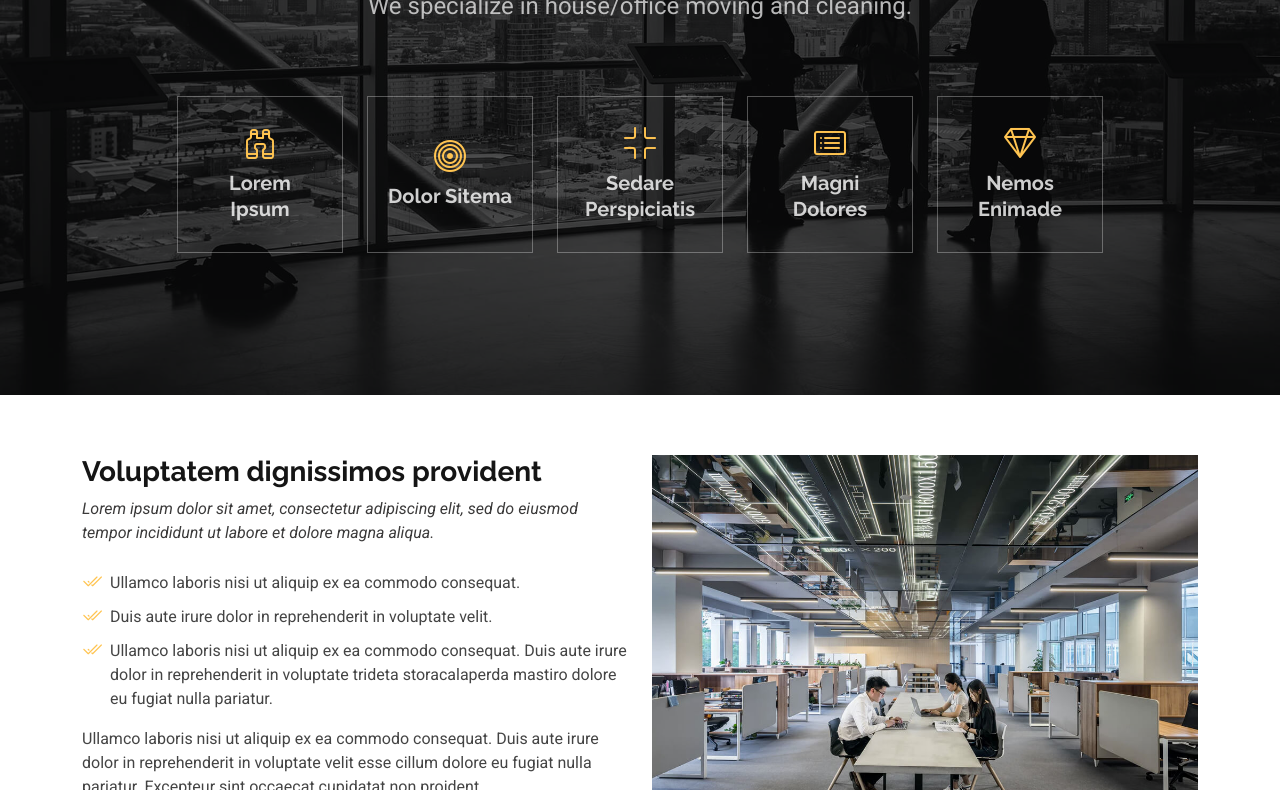
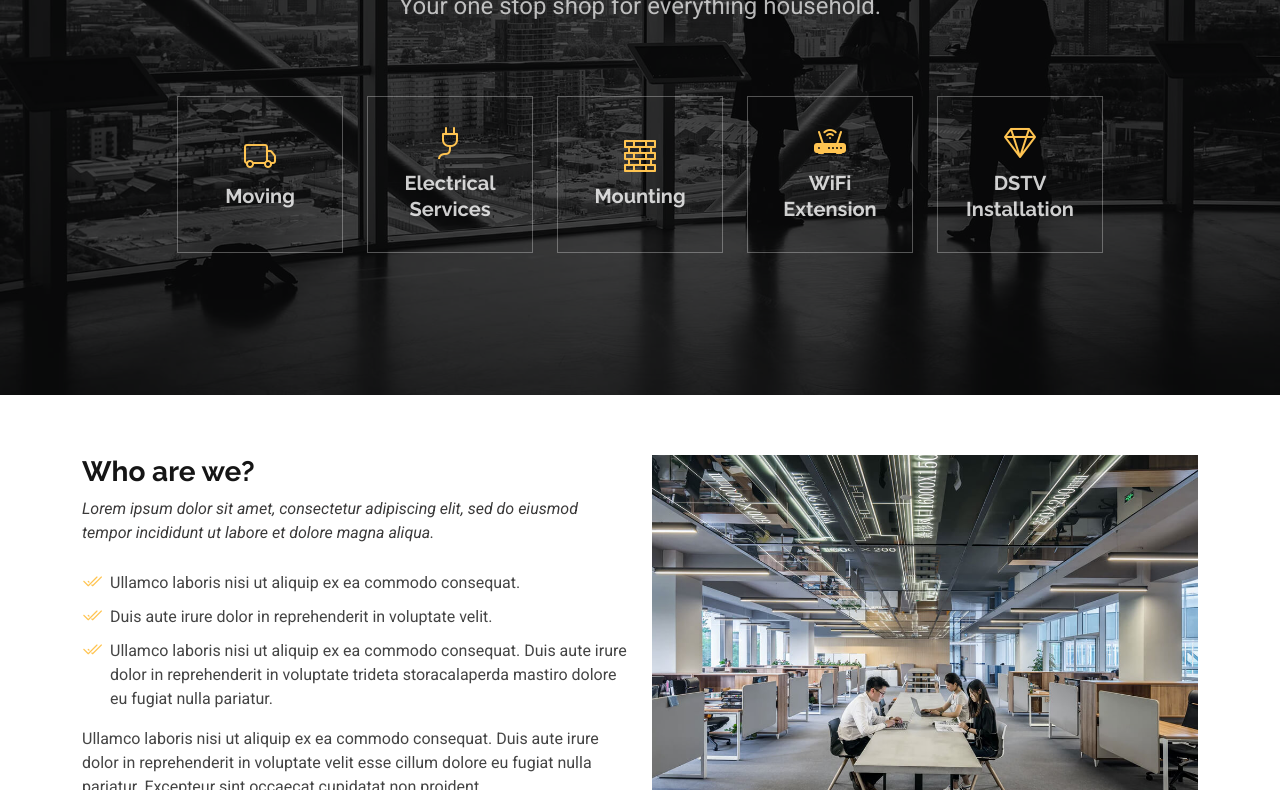
Before and after one commit to bikathi/cj-movers, a plain HTML site: page index.html in a window 1280 px wide. Shown: the part 405-1195 px from the top of the page. Drawn offline with Linux system fonts and the light colour scheme.

Commit message:
Add core services to welcome anchor and change website title

```diff
--- a/index.html
+++ b/index.html
@@ -3,7 +3,7 @@
     <head>
         <meta charset="utf-8" />
         <meta content="width=device-width, initial-scale=1.0" name="viewport" />
-        <title>Index - Gp Bootstrap Template</title>
+        <title>CjMovers: Everything Household</title>
         <meta name="description" content="" />
         <meta name="keywords" content="" />
 
@@ -97,14 +97,9 @@
                     >
                         <div class="col-xl-6 col-lg-8">
                             <h2>
-                                Moving and cleaning solutions with CjMovers<span
-                                    >.</span
-                                >
+                                Household solutions with CjMovers<span>.</span>
                             </h2>
-                            <p>
-                                We specialize in house/office moving and
-                                cleaning.
-                            </p>
+                            <p>Your one stop shop for everything household.</p>
                         </div>
                     </div>
 
@@ -119,8 +114,8 @@
                             data-aos-delay="300"
                         >
                             <div class="icon-box">
-                                <i class="bi bi-binoculars"></i>
-                                <h3><a href="">Lorem Ipsum</a></h3>
+                                <i class="bi bi-truck"></i>
+                                <h3><a href="">Moving</a></h3>
                             </div>
                         </div>
                         <div
@@ -129,8 +124,8 @@
                             data-aos-delay="400"
                         >
                             <div class="icon-box">
-                                <i class="bi bi-bullseye"></i>
-                                <h3><a href="">Dolor Sitema</a></h3>
+                                <i class="bi bi-plug"></i>
+                                <h3><a href="">Electrical Services</a></h3>
                             </div>
                         </div>
                         <div
@@ -139,8 +134,8 @@
                             data-aos-delay="500"
                         >
                             <div class="icon-box">
-                                <i class="bi bi-fullscreen-exit"></i>
-                                <h3><a href="">Sedare Perspiciatis</a></h3>
+                                <i class="bi bi-bricks"></i>
+                                <h3><a href="">Mounting</a></h3>
                             </div>
                         </div>
                         <div
@@ -149,8 +144,8 @@
                             data-aos-delay="600"
                         >
                             <div class="icon-box">
-                                <i class="bi bi-card-list"></i>
-                                <h3><a href="">Magni Dolores</a></h3>
+                                <i class="bi bi-router-fill"></i>
+                                <h3><a href="">WiFi Extension</a></h3>
                             </div>
                         </div>
                         <div
@@ -160,7 +155,7 @@
                         >
                             <div class="icon-box">
                                 <i class="bi bi-gem"></i>
-                                <h3><a href="">Nemos Enimade</a></h3>
+                                <h3><a href="">DSTV Installation</a></h3>
                             </div>
                         </div>
                     </div>
@@ -180,7 +175,7 @@
                             />
                         </div>
                         <div class="col-lg-6 order-2 order-lg-1 content">
-                            <h3>Voluptatem dignissimos provident</h3>
+                            <h3>Who are we?</h3>
                             <p class="fst-italic">
                                 Lorem ipsum dolor sit amet, consectetur
                                 adipiscing elit, sed do eiusmod tempor
```
